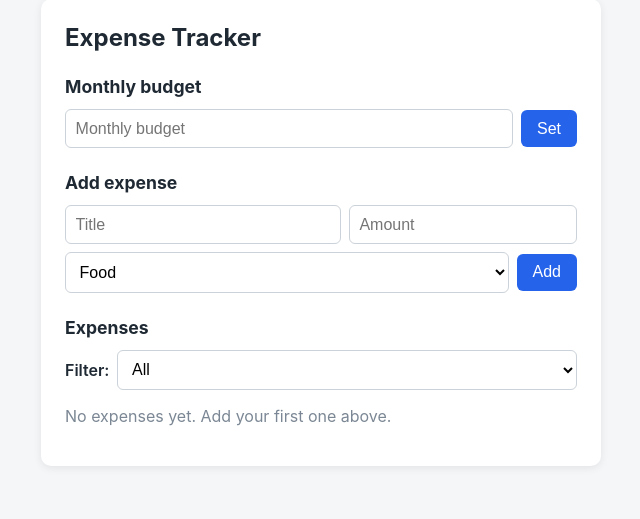
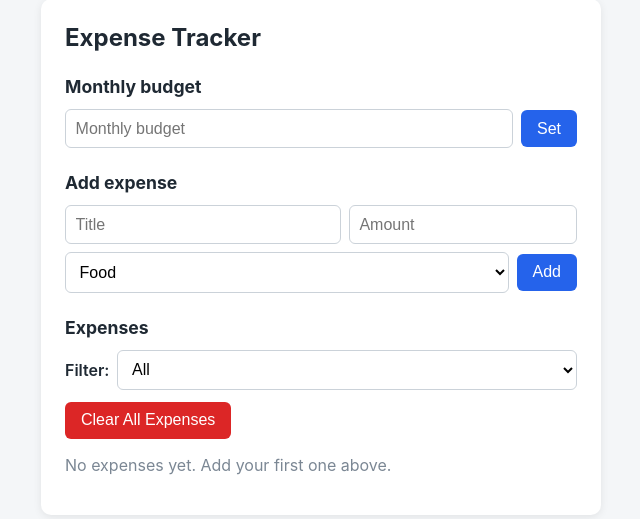
Before and after one commit to diwakarpriscilla/expense-mate-ai-sdlc, a Flask app: page / in a window 1280 px wide. Shown: the part 33-552 px from the top of the page, without its empty margins (319-959 px from the left). Run offline with Flask 3, Linux system fonts and the light colour scheme.

Commit message:
Feat EPMCDMETST-72967: Add Clear All Expenses button and Playwright test

```diff
--- a/app.py
+++ b/app.py
@@ -35,6 +35,10 @@ def index():
             else:
                 expenses.append({"title": title, "amount": amount, "category": category})
                 return redirect(url_for("index"))
+
+        elif action == "clear_expenses":
+            expenses.clear()
+            return redirect(url_for("index"))
 
         elif action == "set_budget":
             try:
--- a/templates/index.html
+++ b/templates/index.html
@@ -45,6 +45,9 @@
       cursor: pointer;
     }
     button:hover { background: #1d4ed8; }
+    button.danger { background: #dc2626; }
+    button.danger:hover { background: #b91c1c; }
+    .clear-form { margin-bottom: 0.75rem; }
     .error { margin: 0.5rem 0 0; color: #b91c1c; }
     .note { margin: 0.5rem 0 0; color: #52606d; font-size: 0.9rem; }
     .banner {
@@ -116,6 +119,11 @@
       <noscript><button type="submit">Filter</button></noscript>
     </form>
 
+    <form method="post" class="clear-form">
+      <input type="hidden" name="action" value="clear_expenses">
+      <button type="submit" class="danger">Clear All Expenses</button>
+    </form>
+
     {% if expenses %}
     <table>
       <thead>
```
Also changed, not shown: tests/test_expense_tracker.py (+29 -0 lines).
